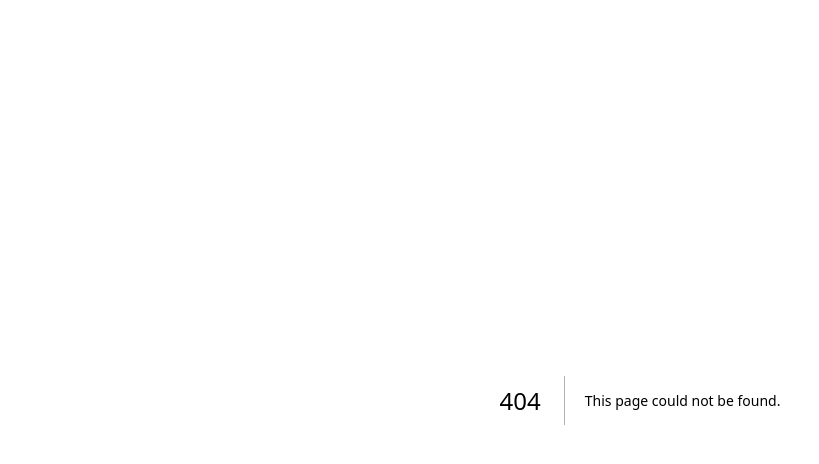
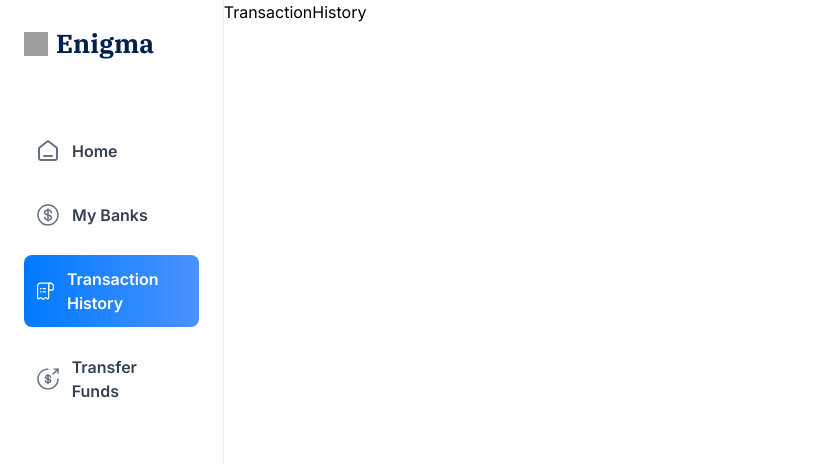
Before and after one commit to varunanand07/enigma-banking-app, a Next.js app in the folder banking_app/: page /transaction-history in a window 1280 px wide. Before the commit this address had no page. Shown: the top 464 px of the page, without its empty margins (0-819 px from the left). Built offline with nearby package versions, Linux system fonts and the light colour scheme; grey boxes are pictures that could not be loaded.

Commit message:
Add new pages for My Banks, Payment Transfer, and Transaction History.

```diff
--- /dev/null
+++ b/banking_app/app/(root)/my-banks/page.tsx
@@ -0,0 +1,11 @@
+import React from 'react'
+
+const MyBanks = () => {
+  return (
+    <div>
+      My Banks
+    </div>
+  )
+}
+
+export default MyBanks
--- /dev/null
+++ b/banking_app/app/(root)/payment-transfer/page.tsx
@@ -0,0 +1,11 @@
+import React from 'react'
+
+const Transfer = () => {
+  return (
+    <div>
+      Transfer
+    </div>
+  )
+}
+
+export default Transfer
--- /dev/null
+++ b/banking_app/app/(root)/transaction-history/page.tsx
@@ -0,0 +1,11 @@
+import React from 'react'
+
+const TransactionHistory = () => {
+  return (
+    <div>
+      TransactionHistory
+    </div>
+  )
+}
+
+export default TransactionHistory
```
